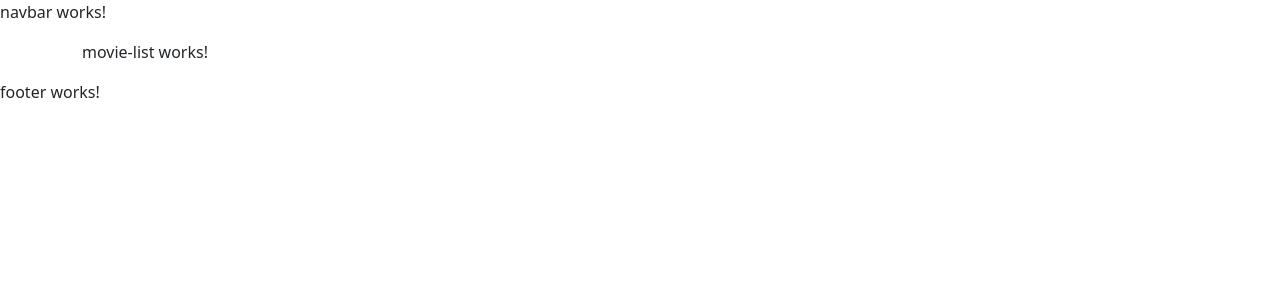
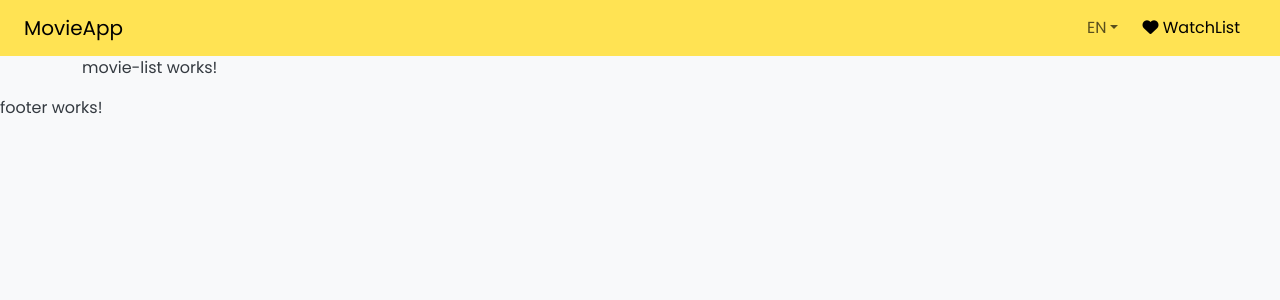
Before and after one commit to alaaelsayedd/MovieApp, an Angular app: page / in a window 1280 px wide. Shown: the top 300 px of the page. Built offline with nearby package versions, Linux system fonts and the light colour scheme.

Commit message:
update navbar route

```diff
--- a/angular.json
+++ b/angular.json
@@ -25,10 +25,14 @@
               }
             ],
             "styles": [
-              "src/styles.css",
-              "./node_modules/bootstrap/dist/css/bootstrap.min.css"
+              "node_modules/@fortawesome/fontawesome-free/css/all.min.css",
+              "./node_modules/bootstrap/dist/css/bootstrap.min.css",
+              "src/styles.css"
             ],
-            "scripts": ["./node_modules/bootstrap/dist/js/bootstrap.min.js"]
+            "scripts": [
+              "./node_modules/@popperjs/core/dist/umd/popper.min.js",
+              "./node_modules/bootstrap/dist/js/bootstrap.min.js"
+            ]
           },
           "configurations": {
             "production": {
--- a/package.json
+++ b/package.json
@@ -17,6 +17,8 @@
     "@angular/platform-browser": "^19.2.0",
     "@angular/platform-browser-dynamic": "^19.2.0",
     "@angular/router": "^19.2.0",
+    "@fortawesome/fontawesome-free": "^6.7.2",
+    "@popperjs/core": "^2.11.8",
     "bootstrap": "^5.3.4",
     "rxjs": "~7.8.0",
     "tslib": "^2.3.0",
--- a/src/app/navbar/navbar.component.css
+++ b/src/app/navbar/navbar.component.css
@@ -0,0 +1,23 @@
+.navbar {
+  background-color: #ffe353;
+}
+.active_route {
+  font-weight: 500;
+  color: rgb(54, 53, 53) !important;
+}
+
+.dropdown-menu {
+  margin-top: 0.5rem;
+  box-shadow: 0 2px 4px #00000004;
+  border-radius: 0.5rem;
+}
+
+.dropdown-item {
+  padding: 0.2rem;
+  padding-inline: 10px;
+  transition: background-color 0.2s;
+}
+
+.dropdown-item:hover {
+  background-color: #f8f9fa;
+}
--- a/src/app/navbar/navbar.component.html
+++ b/src/app/navbar/navbar.component.html
@@ -1 +1,39 @@
-<p>navbar works!</p>
+<nav class="navbar navbar-expand-lg ">
+    <div class="container-fluid px-4">
+        <a class="navbar-brand" routerLink="/">MovieApp</a>
+        <button class="navbar-toggler" type="button" data-bs-toggle="collapse" data-bs-target="#navbarSupportedContent"
+            aria-controls="navbarSupportedContent" aria-expanded="false" aria-label="Toggle navigation">
+            <span class="navbar-toggler-icon"></span>
+        </button>
+        <div class="collapse navbar-collapse" id="navbarSupportedContent">
+            <ul class="navbar-nav me-2 ms-auto mb-2 mb-lg-0 gap-2">
+                <li class="nav-item dropdown">
+                    <a class="nav-link dropdown-toggle" href="#" role="button" data-bs-toggle="dropdown"
+                        aria-expanded="false">
+                        <span>{{selected_lang}}</span>
+                    </a>
+                    <ul class="dropdown-menu dropdown-menu-end   w-auto">
+                        @for(other_lang of lang; track other_lang) {
+                        @if(other_lang !== selected_lang) {
+                        <li>
+                            <a class="dropdown-item d-flex align-items-center gap-2">
+                                <span>{{other_lang}}</span>
+                            </a>
+                        </li>
+                        }
+                        }
+                    </ul>
+                </li>
+                <li class="nav-item">
+                    <a class="nav-link active" aria-current="page" routerLink="/watchlist"
+                        routerLinkActive="active_route" [routerLinkActiveOptions]="{ exact: true }">
+                        <i class="fa-solid fa-heart"></i>
+                        WatchList
+                    </a>
+                </li>
+
+
+            </ul>
+        </div>
+    </div>
+</nav>
--- a/src/app/navbar/navbar.component.ts
+++ b/src/app/navbar/navbar.component.ts
@@ -1,11 +1,13 @@
 import { Component } from '@angular/core';
+import { RouterLink, RouterLinkActive } from '@angular/router';
 
 @Component({
   selector: 'app-navbar',
-  imports: [],
+  imports: [RouterLink, RouterLinkActive],
   templateUrl: './navbar.component.html',
-  styleUrl: './navbar.component.css'
+  styleUrl: './navbar.component.css',
 })
 export class NavbarComponent {
-
+  lang: string[] = ['EN', 'AR'];
+  selected_lang = 'EN';
 }
--- a/src/styles.css
+++ b/src/styles.css
@@ -1 +1,9 @@
 /* You can add global styles to this file, and also import other style files */
+@import url("https://fonts.googleapis.com/css2?family=Poppins:ital,wght@0,100;0,200;0,300;0,400;0,500;0,600;0,700;0,800;0,900;1,100;1,200;1,300;1,400;1,500;1,600;1,700;1,800;1,900&family=Roboto:ital,wght@0,100..900;1,100..900&display=swap");
+body {
+  font-family: "Poppins", sans-serif;
+  background-color: #f8f9fa;
+  color: #343a40;
+  font-size: 1rem;
+  line-height: 1.5;
+}
```
Also changed, not shown: 2 other files (tests, documents, lock files or other folders).
